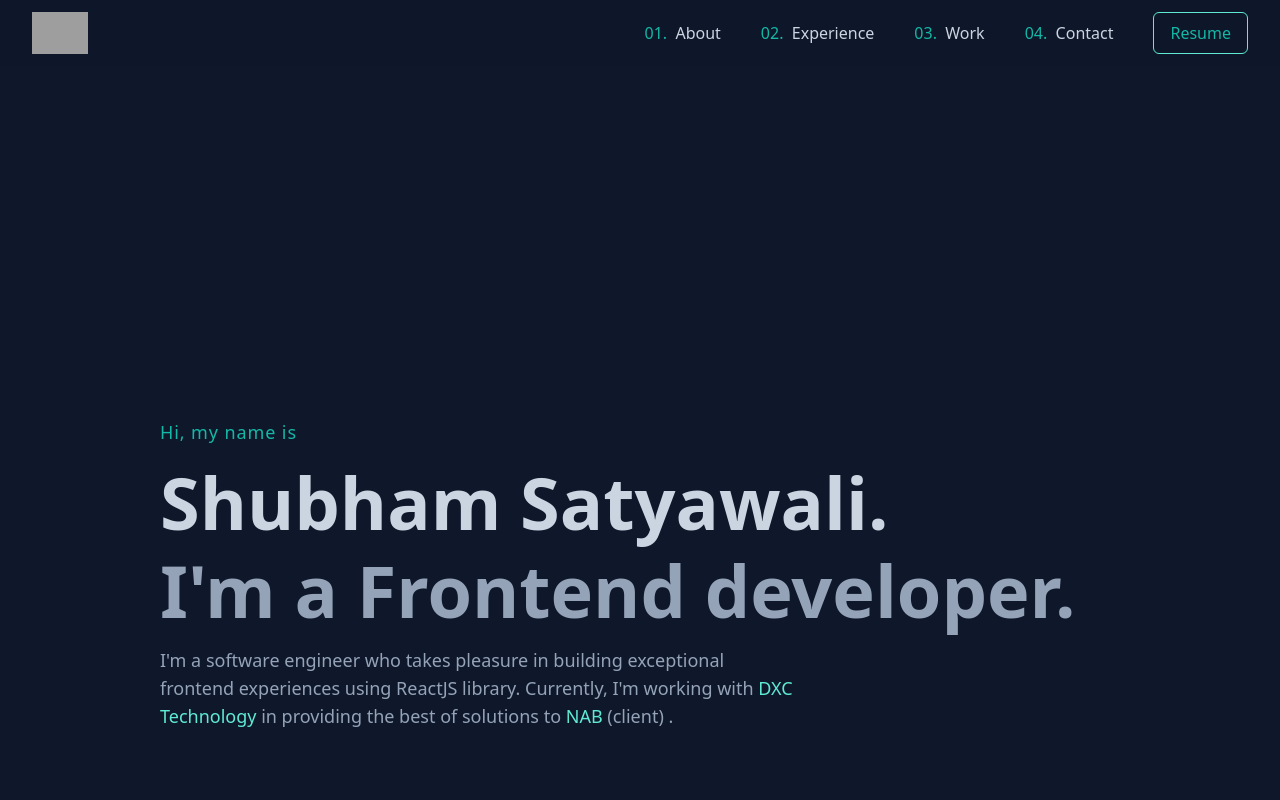
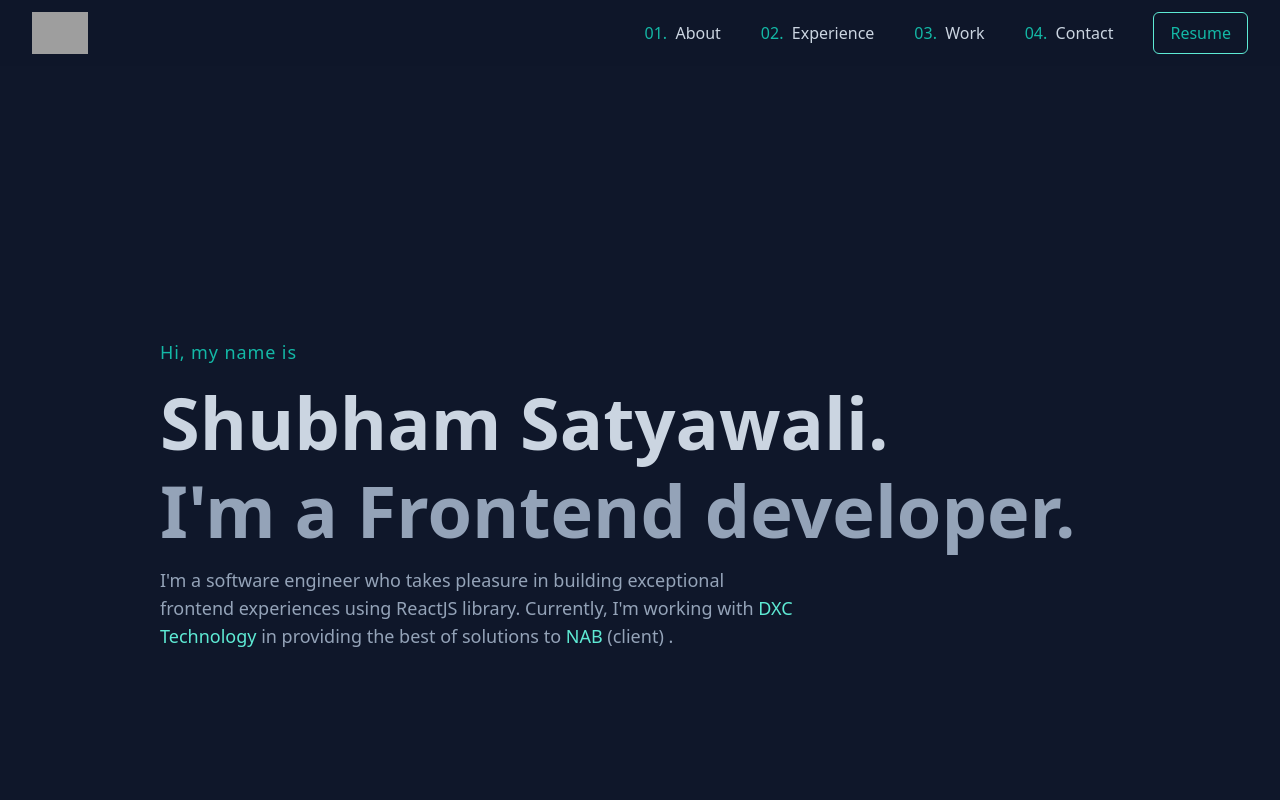
Before and after one commit to Shubham052000/portfolio-web-app, a React (Vite) app: page / in a window 1280 px wide. Shown: the top 800 px of the page. Built offline with nearby package versions, Linux system fonts and the light colour scheme; grey boxes are pictures that could not be loaded.

Commit message:
adjusting hero section on large screens

```diff
--- a/src/App.tsx
+++ b/src/App.tsx
@@ -10,7 +10,7 @@ function App() {
   return (
     <div id="main" className="bg-background text-primary overflow-x-clip">
       <Header />
-      <div className="p-10 pt-40 text-secondary lg:mt-48">
+      <div className="p-10 pt-40 text-secondary lg:mt-28">
         <MainPage />
         <div className="p-6 lg:w-3/5 mx-auto">
           <AboutMe />
```
